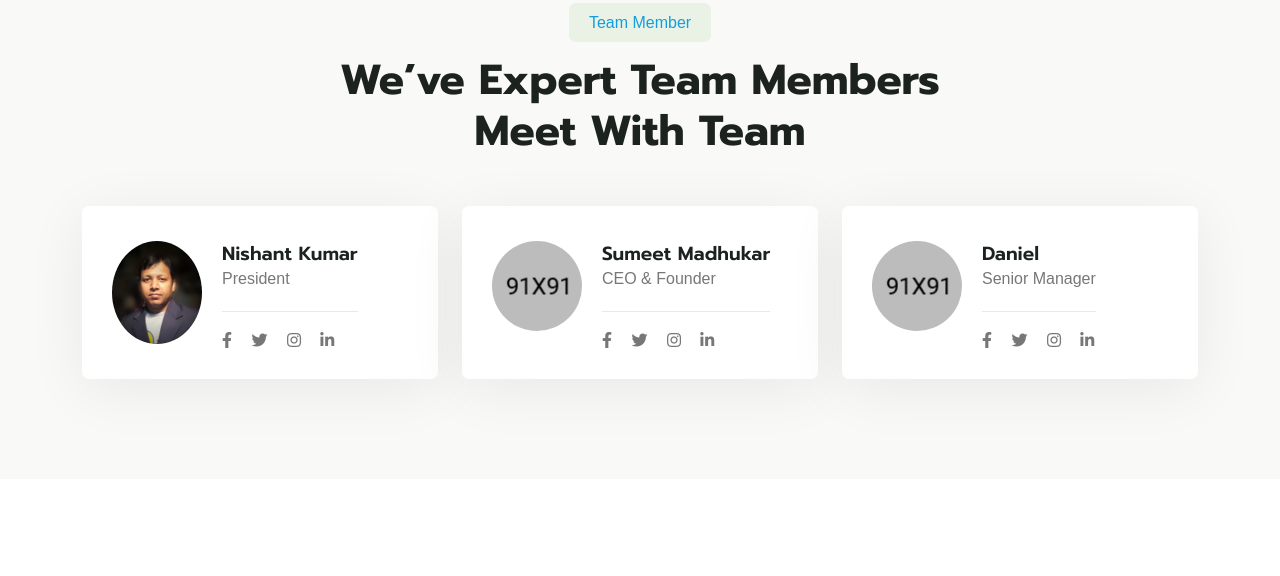
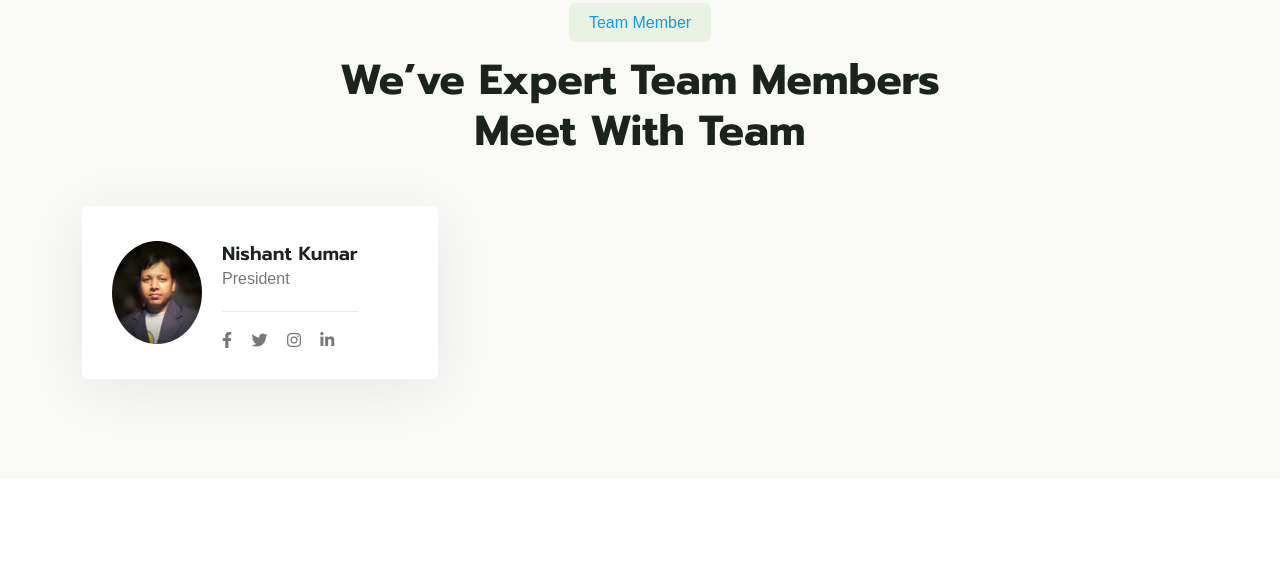
Before and after one commit to sumeet0369/mvb, a plain HTML site: page about.html in a window 1280 px wide. Shown: the part 2339-2915 px from the top of the page. Drawn offline with Linux system fonts and the light colour scheme.

```diff
--- a/about.html
+++ b/about.html
@@ -405,8 +405,8 @@
                         </div>
                     </div>
                 </div>
-                <div class="col-lg-4 col-md-6 col-sm-12">
-                    <!--====== Single Team Item ======-->
+                <!-- <div class="col-lg-4 col-md-6 col-sm-12">
+
                     <div class="single-team-item mb-30 wow fadeInUp">
                         <div class="member-img">
                             <img src="assets/images/team/team-2.jpg" alt="Team Image">
@@ -424,7 +424,7 @@
                     </div>
                 </div>
                 <div class="col-lg-4 col-md-6 col-sm-12">
-                    <!--====== Single Team Item ======-->
+                    <
                     <div class="single-team-item mb-30 wow fadeInUp">
                         <div class="member-img">
                             <img src="assets/images/team/team-3.jpg" alt="Team Image">
@@ -439,7 +439,7 @@
                                 <li><a href="#"><i class="fab fa-linkedin-in"></i></a></li>
                             </ul>
                         </div>
-                    </div>
+                    </div> -->
                 </div>
 
             </div>
```
